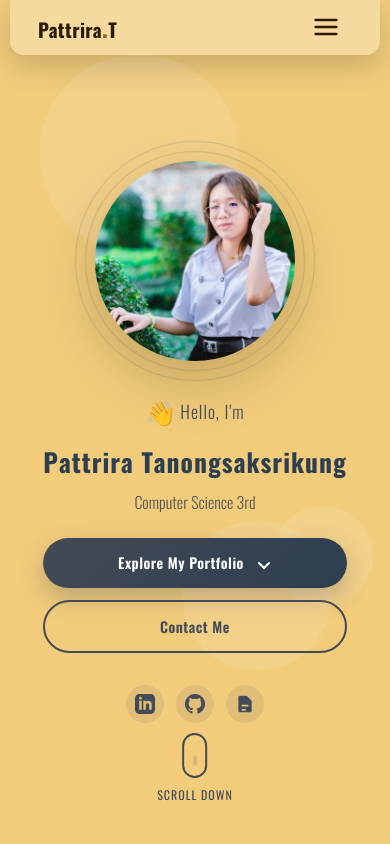
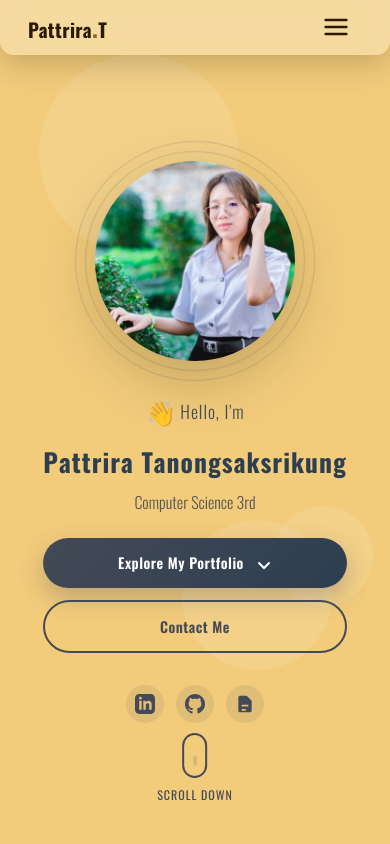
Before and after one commit to PattriraTnsg/Portfolio_Pattrira, a Vue app: page / in a window 390 px wide. Shown: the top 844 px of the page. Built offline with nearby package versions, Linux system fonts and the light colour scheme; data requests are answered from the project's data file.

Commit message:
TestResNavbar2

```diff
--- a/src/components/Navbar.vue
+++ b/src/components/Navbar.vue
@@ -451,17 +451,17 @@ body {
     font-size: 1.5rem;
   }
 }*/
-/* ============================= */
+
 /* Mobile Responsive Improved */
-/* ============================= */
-
 @media (max-width: 768px) {
 
   .navbar {
+    top: 0;
+    left: 0;              /* เพิ่ม */
+    transform: none;      /* เพิ่ม */
+    width: 100%;          /* เปลี่ยน */
+    border-radius: 0;     /* เปลี่ยน */
     padding: 8px 16px;
-    top: 0; /* ชิดบนแบบ modern */
-    width: calc(100% - 20px);
-    border-radius: 0 0 16px 16px;
     padding-top: calc(8px + env(safe-area-inset-top));
   }
 
```
